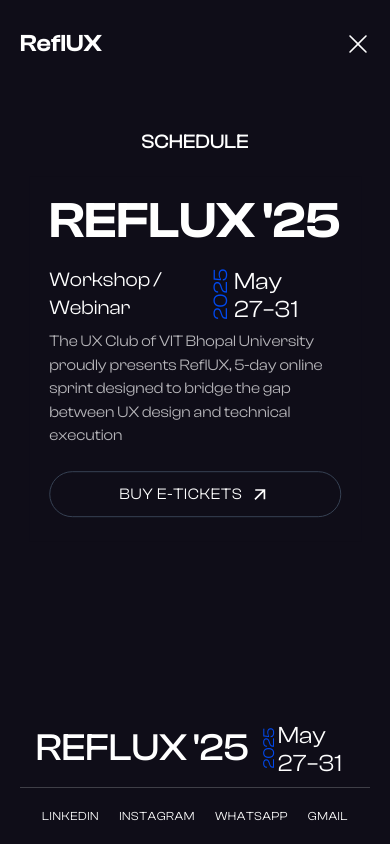
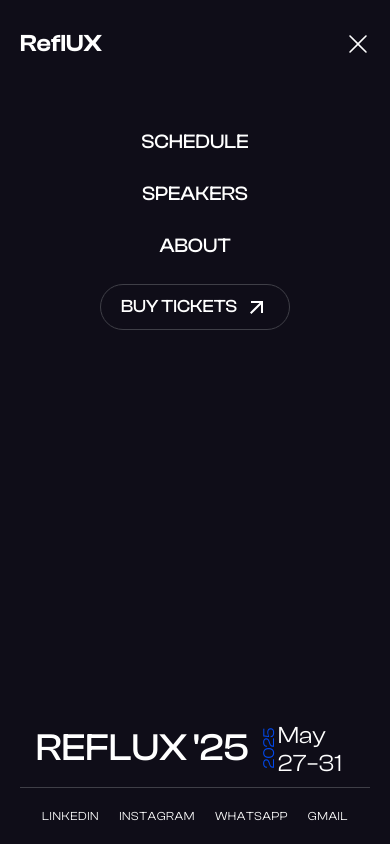
Before and after one commit to yeshu2004/ReflUX, a Next.js app: page / in a window 390 px wide. Both pictures are taken after a click on the button 358 px from the left and 44 px from the top of the page. Shown: the top 844 px of the page. Built offline with nearby package versions, Linux system fonts and the light colour scheme.

Commit message:
fixed bugs of button click

```diff
--- a/app/components/Navbar.tsx
+++ b/app/components/Navbar.tsx
@@ -64,7 +64,7 @@
   };
 
   return (
-    <div className="relative z-20 md:px-10 px-5 py-7 h-full w-full">
+    <div className={` relative md:px-10 px-5 py-7 h-full w-full`}>
       <div>
         <div className="flex justify-between lg:items-end items-center w-full h-full">
           <h1 className="md:text-4xl text-2xl font-semibold">ReflUX</h1>
@@ -98,7 +98,7 @@
         <AnimatePresence>
           {isMenuOpen && (
             <motion.div
-              className="lg:hidden fixed top-0 left-0 w-full h-[100dvh] bg-[#0F0D18] z-50"
+              className="lg:hidden z-50 fixed top-0 left-0 w-full h-[100dvh] bg-[#0F0D18]"
               variants={menuVariants}
               initial="hidden"
               animate="visible"
--- a/app/page.tsx
+++ b/app/page.tsx
@@ -58,7 +58,7 @@
           className="object-cover object-center z-0"
         />
         <Navbar />
-        <div className="bg-[#0F0D18] z-50 w-[85%] md:w-[82%] h-fit absolute left-1/2 -translate-x-1/2 top-1/2 -translate-y-1/2">
+        <div className="bg-[#0F0D18] w-[85%] md:w-[82%] h-fit absolute left-1/2 -translate-x-1/2 top-1/2 -translate-y-1/2">
           <h1 className="text-[13vw] leading-none font-semibold text-center py-5">
             REFLUX &apos;25
           </h1>
```
